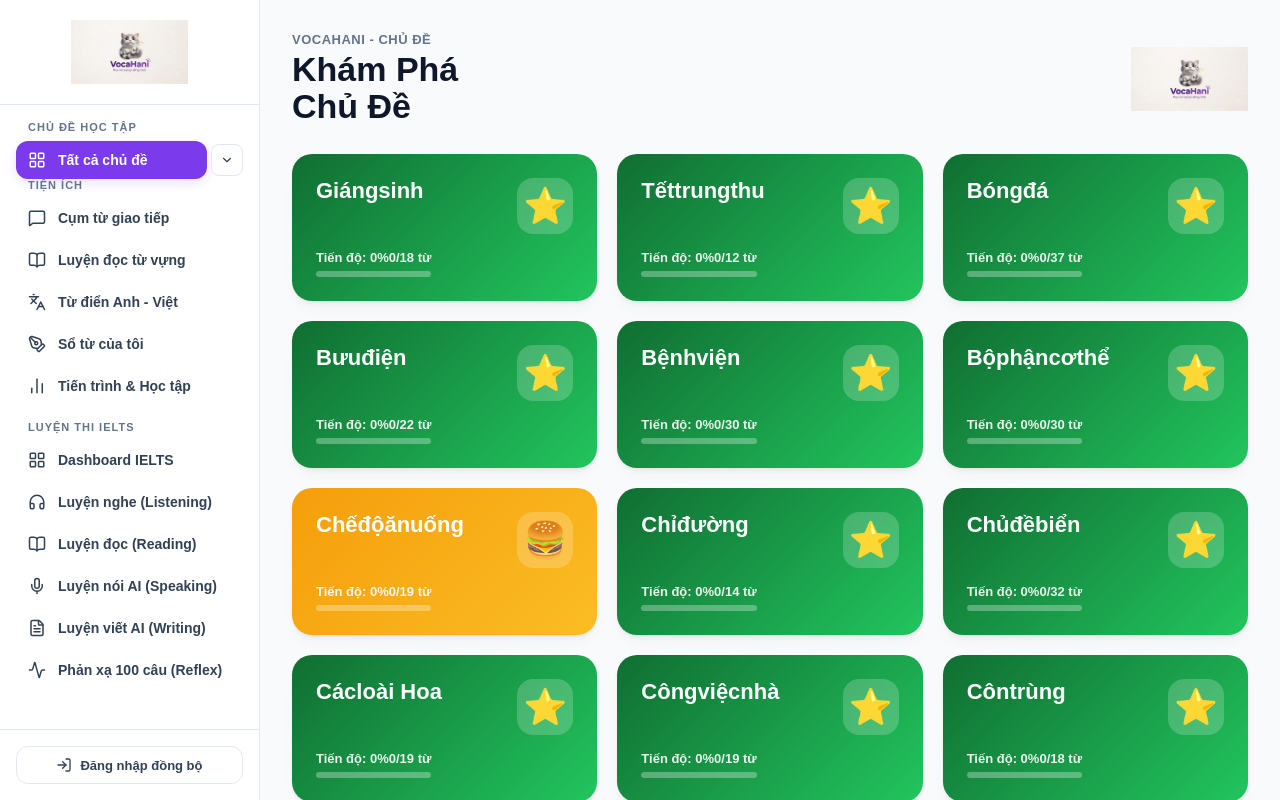
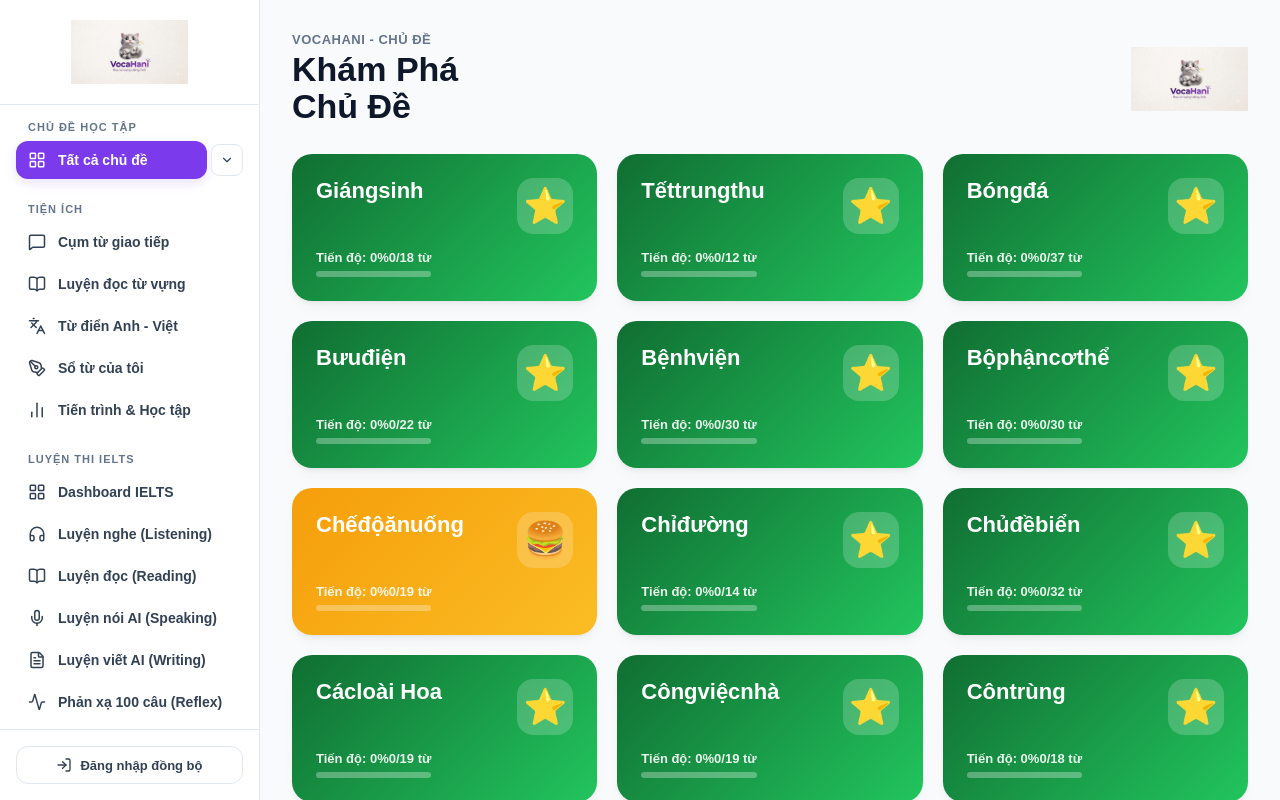
Before and after one commit to vothanhquytsm-sys/VocaHani, a React (Vite) app in the folder webapp/: page / in a window 1280 px wide. Built offline with nearby package versions, Linux system fonts and the light colour scheme.

Commit message:
Adjust vertical spacing margin between sidebar sections for premium layout balance

```diff
--- a/webapp/src/components/Layout/Sidebar.tsx
+++ b/webapp/src/components/Layout/Sidebar.tsx
@@ -74,7 +74,7 @@ export const Sidebar: React.FC<SidebarProps> = ({ currentPage, setPage, onLoginC
       {/* Navigation Links */}
       <div className="app-sidebar-content">
         {/* CHỦ ĐỀ HỌC TẬP */}
-        <div>
+        <div style={{ marginBottom: '24px' }}>
           <h3 className="sidebar-section-title">
             Chủ đề học tập
           </h3>
@@ -129,7 +129,7 @@ export const Sidebar: React.FC<SidebarProps> = ({ currentPage, setPage, onLoginC
         </div>
 
         {/* TIỆN ÍCH */}
-        <div>
+        <div style={{ marginBottom: '24px' }}>
           <h3 className="sidebar-section-title">
             Tiện ích
           </h3>
@@ -183,7 +183,7 @@ export const Sidebar: React.FC<SidebarProps> = ({ currentPage, setPage, onLoginC
         </div>
 
         {/* LUYỆN THI IELTS */}
-        <div style={{ marginTop: '16px' }}>
+        <div style={{ marginBottom: '24px' }}>
           <h3 className="sidebar-section-title">
             Luyện thi IELTS
           </h3>
```
